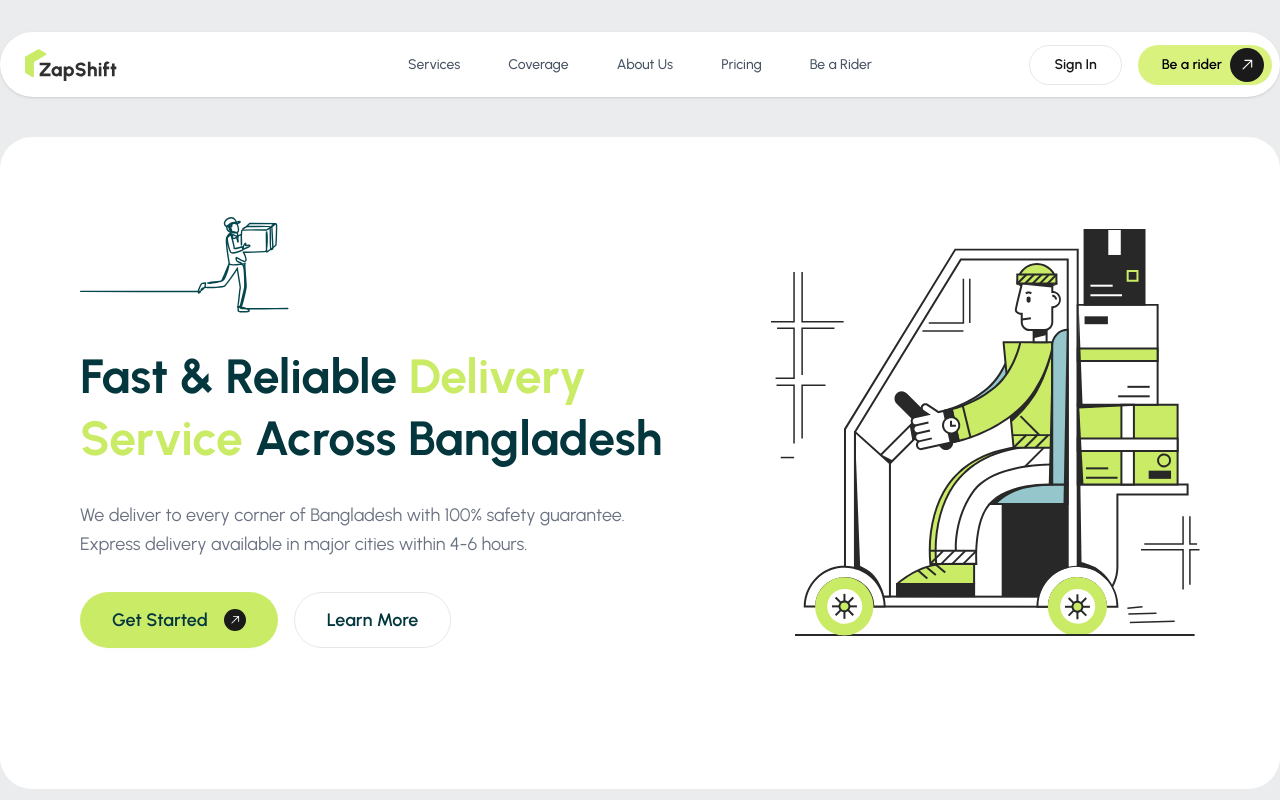
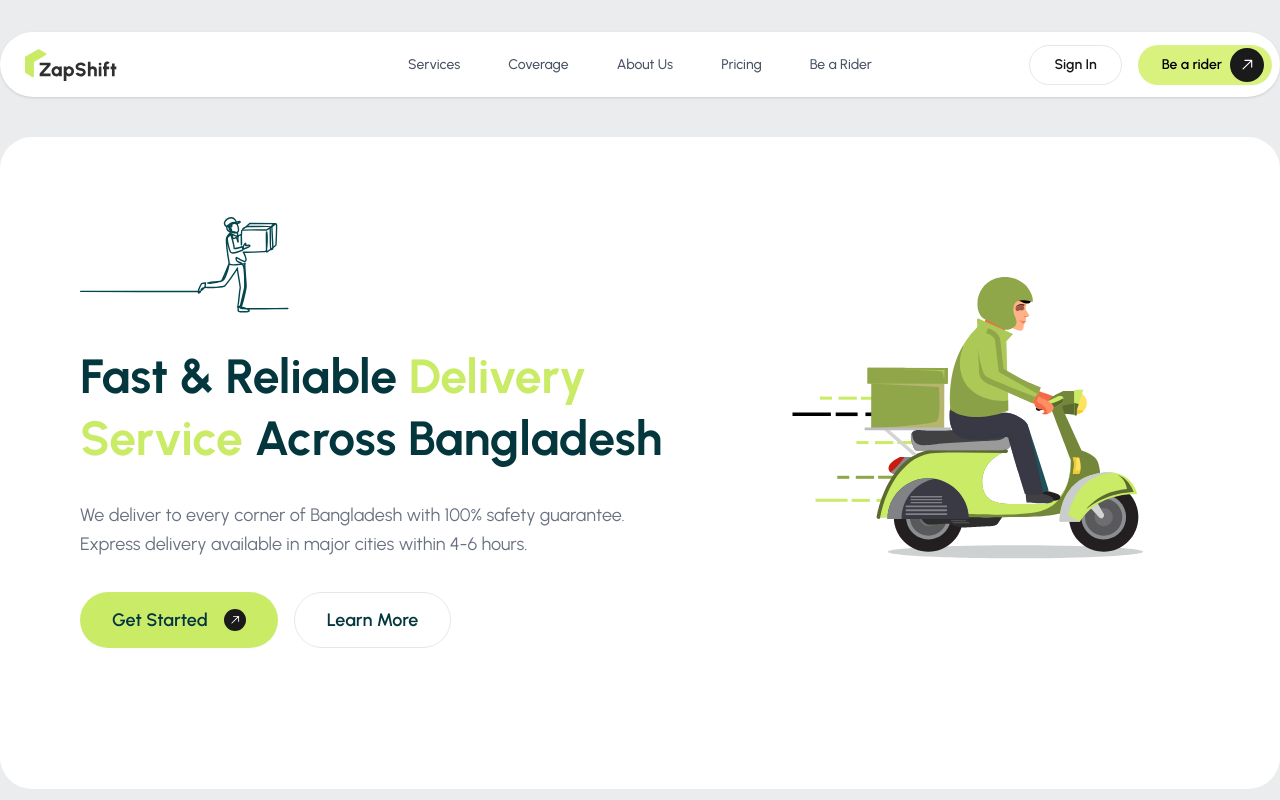
Before and after one commit to alamin-islam0/zapshift-client, a React (Vite) app: page / in a window 1280 px wide. Shown: the top 800 px of the page. Built offline with nearby package versions, Linux system fonts and the light colour scheme.

Commit message:
slide content update and about and error page layout added

```diff
--- a/src/components/HomeComponents/HeroSection.jsx
+++ b/src/components/HomeComponents/HeroSection.jsx
@@ -5,6 +5,8 @@ import "swiper/css";
 import "swiper/css/pagination";
 import HeroIcon from "../../assets/hero-icon.svg";
 import HeroBanner from "../../assets/hero-banner.svg";
+import DoorStopDeli from "../../assets/delivery-doorstop.svg";
+import DeliveryPick from "../../assets/delivery-pickup.svg";
 import { GoArrowUpRight } from "react-icons/go";
 
 const HeroSection = () => {
@@ -29,7 +31,7 @@ const HeroSection = () => {
       subtitle: "Across Bangladesh",
       description:
         "We deliver to every corner of Bangladesh with 100% safety guarantee. Express delivery available in major cities within 4-6 hours.",
-      image: HeroBanner,
+      image: DoorStopDeli,
       buttons: [
         { text: "Get Started", primary: true },
         { text: "Learn More", primary: false },
@@ -42,7 +44,7 @@ const HeroSection = () => {
       subtitle: "For Business Growth",
       description:
         "From SME to corporate solutions, we provide customized delivery services with inventory management and real-time tracking support.",
-      image: HeroBanner,
+      image: DeliveryPick,
       buttons: [
         { text: "Become a Merchant", primary: true },
         { text: "View Pricing", primary: false },
@@ -61,7 +63,7 @@ const HeroSection = () => {
           bulletActiveClass: "hero-pagination-bullet-active",
         }}
         autoplay={{
-          delay: 5000,
+          delay: 3000,
           disableOnInteraction: false,
         }}
         loop={true}
--- /dev/null
+++ b/src/pages/about/About.jsx
@@ -0,0 +1,11 @@
+import React from 'react';
+
+const About = () => {
+    return (
+        <div>
+
+        </div>
+    );
+};
+
+export default About;
--- /dev/null
+++ b/src/pages/error/Error.jsx
@@ -0,0 +1,11 @@
+import React from 'react';
+
+const Error = () => {
+    return (
+        <div>
+
+        </div>
+    );
+};
+
+export default Error;
```
Also changed, not shown: src/assets/delivery-doorstop.svg (added), src/assets/delivery-pickup.svg (added).
